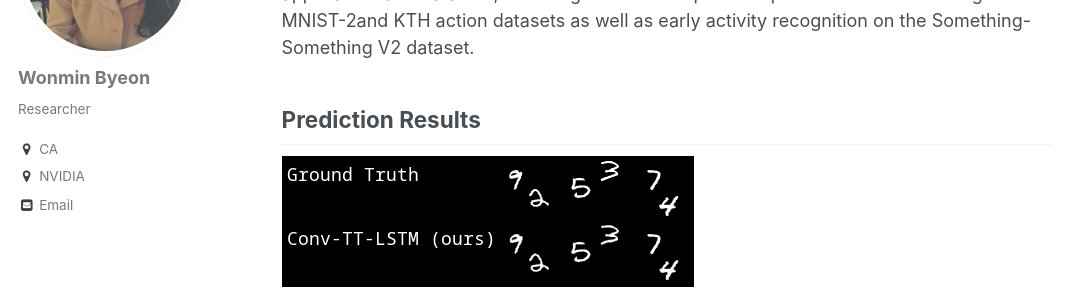
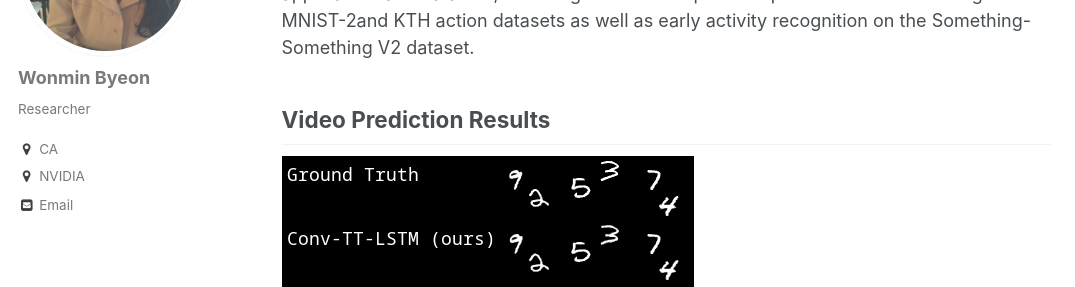
Before and after one commit to wonmin-byeon/wonmin-byeon.github.io, a Jekyll site: the page built from _publications/2020-convttlstm.md, in a window 1280 px wide and 900 px high, scrolled down 687 px. Shown: the part 154-441 px from the top of the window, without its empty margins (0-1075 px from the left). Built offline with Jekyll 4.4.1, drawn with Linux system fonts in a browser that asks for light colours.

```diff
--- a/_publications/2020-convttlstm.md
+++ b/_publications/2020-convttlstm.md
@@ -14,7 +14,7 @@ paperurl: 'https://arxiv.org/abs/2002.09131'
 ## Abstract
 Learning from spatio-temporal data has numerous applications such as human-behavior analysis, object tracking, video compression, and physics simulation.However, existing methods still perform poorly on challenging video tasks suchas long-term forecasting. This is because these kinds of challenging tasks requirelearning long-term spatio-temporal correlations in the video sequence. In this paper, we propose a higher-order convolutional LSTM model that can efficientlylearn these correlations, along with a succinct representations of the history. This is accomplished through a novel tensor train module that performs prediction bycombining convolutional features across time. To make this feasible in terms ofcomputation and memory requirements, we propose a novel convolutional tensor-train decomposition of the higher-order model. This decomposition reduces themodel complexity by jointly approximating a sequence of convolutional kernels asa low-rank tensor-train factorization. As a result, our model outperforms existingapproaches, but uses only a fraction of parameters, including the baseline models.Our results achieve state-of-the-art performance in a wide range of applicationsand datasets, including the multi-steps video prediction on the Moving-MNIST-2and KTH action datasets as well as early activity recognition on the Something-Something V2 dataset.
 
-## Prediction Results
+## Video Prediction Results
 ![](http://wonmin-byeon.github.io/files/result-convttlstm20/mnist.gif)
 
 ## Early Activity Recognition Results
```
